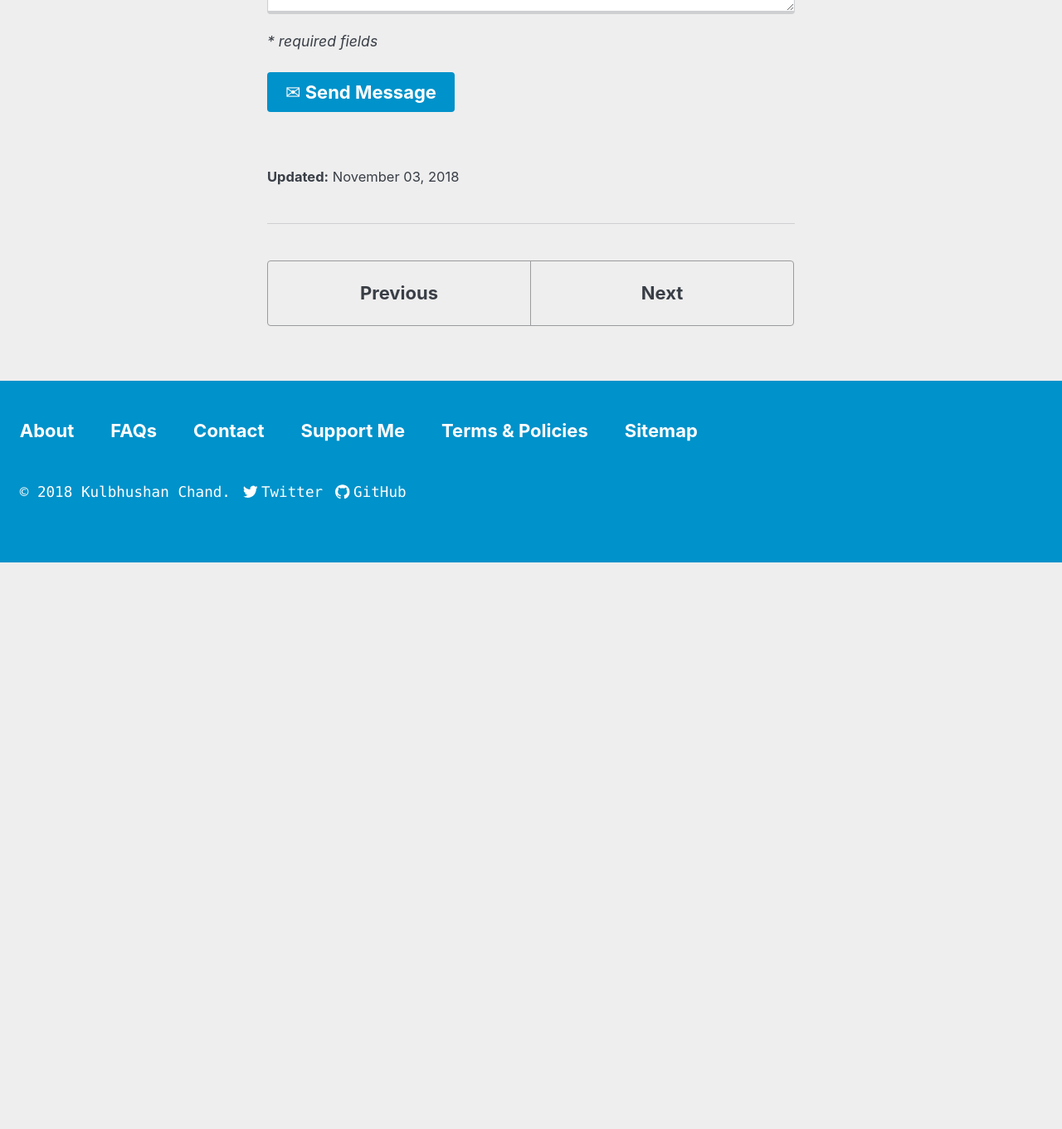
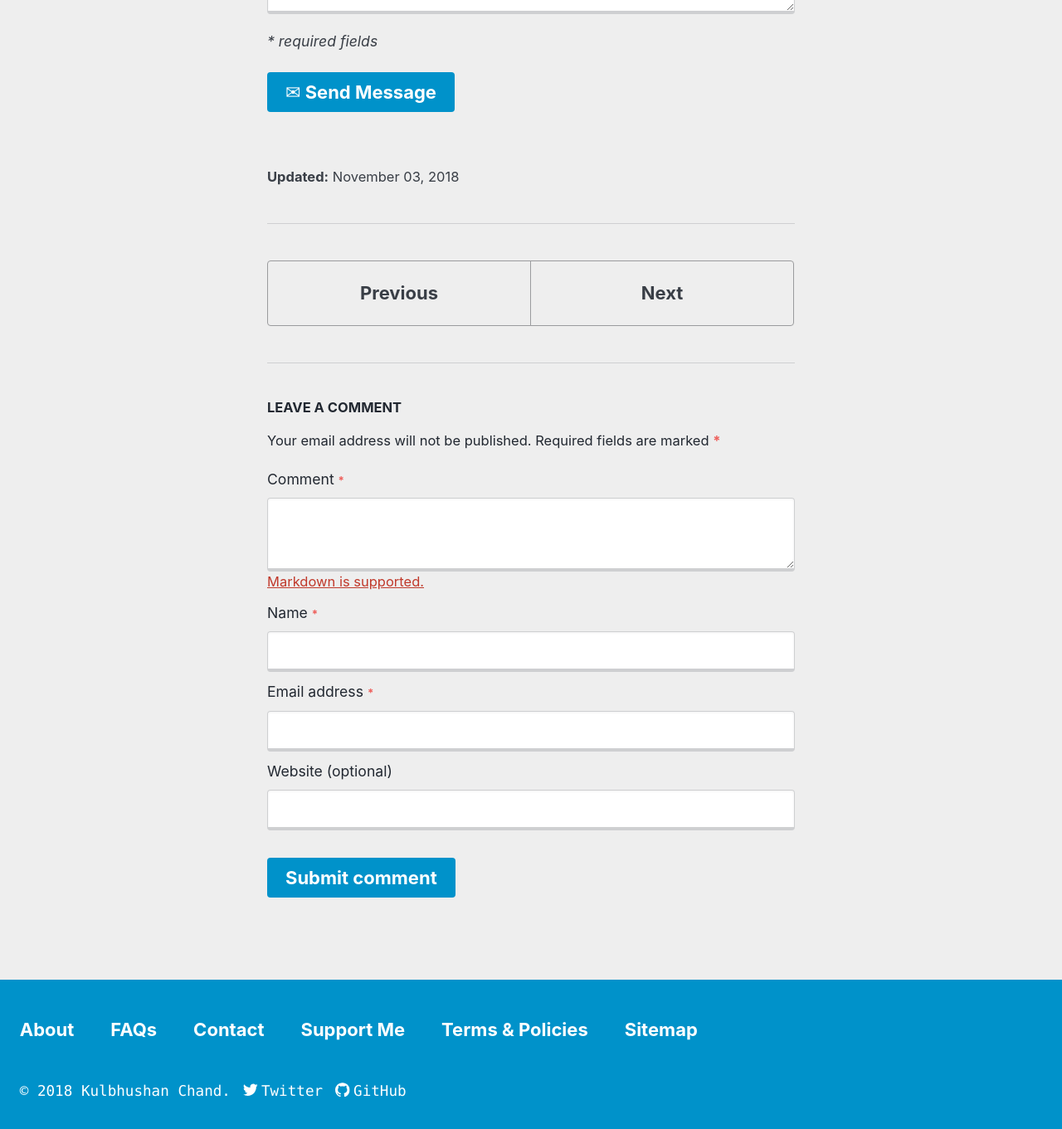
Before and after one commit to kulbhushanchand/kulbhushanchand.github.io-v2, a Jekyll site: the page built from _pages/main/contact.md, in a window 1280 px wide and 1400 px high, scrolled down 1235 px. Shown: the top 1361 px of the window at 83% size. Built offline with Jekyll 4.4.1, drawn with Linux system fonts in a browser that asks for light colours; cached includes are drawn as plain includes; before the commit the page ends 1914 px from its top, so only the background shows below that; some of the changed lines change nothing that is shown.

Commit message:
testing recaptcha on contact form

```diff
--- a/_config.yml
+++ b/_config.yml
@@ -304,7 +304,7 @@
     values:
       layout: single
       author_profile: false
-      comments: true
+      comments: false
 
 
 
--- a/_pages/main/contact.md
+++ b/_pages/main/contact.md
@@ -3,8 +3,9 @@
 title: "Contact"
 last_modified_at: 2018-11-03T12:42:42-05:00
 excerpt: "Preferred methods of sending your questions, inquires, messages, and love letters to me."
-comments: false
+comments: true
 ---
+
 ---
 Have questions about me, this website, or my projects?
 
@@ -37,6 +38,8 @@
     <textarea id="Field14" name="Field14" spellcheck="true" rows="10" cols="50" required placeholder="Message*"></textarea>
   </div>
   <small id="instruction" class="instruct">* required fields</small>
+
+
   <div class="form-group">
     <button id="saveForm" name="saveForm" class="btn btn--primary btn--large" type="submit"> ✉ Send Message</button>
   </div>
@@ -46,3 +49,22 @@
     <input type="hidden" id="idstamp" name="idstamp" value="xj10Oa6TbXDisydZEs+qvnkNObdbM0p8GKpBw2XyllY=">
   </div>
 </form>
+
+
+ {% if site.reCaptcha.siteKey %}<script async src="https://www.google.com/recaptcha/api.js"></script>{% endif %}
+
+
+  <div class="form-group">
+   <div class="g-recaptcha" data-sitekey="{{ site.reCaptcha.siteKey }}" data-callback="correctCaptcha"></div>
+  </div>
+
+  <script>
+  $("form").each(function() {
+    $(this).find(':input[type="submit"]').prop('btn--disabled', true);
+    });
+  function correctCaptcha() {
+    $("form").each(function() {
+        $(this).find(':input[type="submit"]').prop('btn--disabled', false);
+    });
+}
+<script>
```
